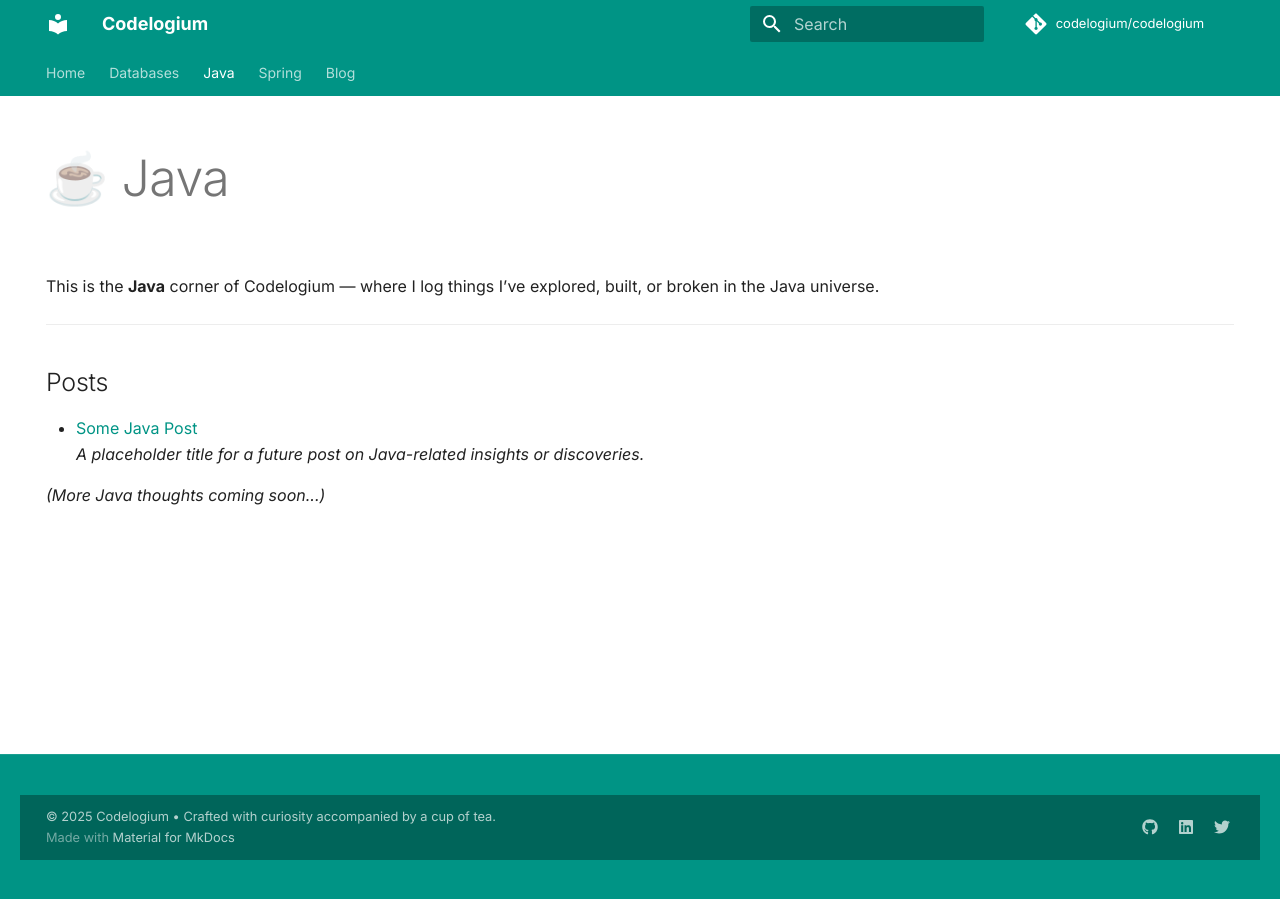
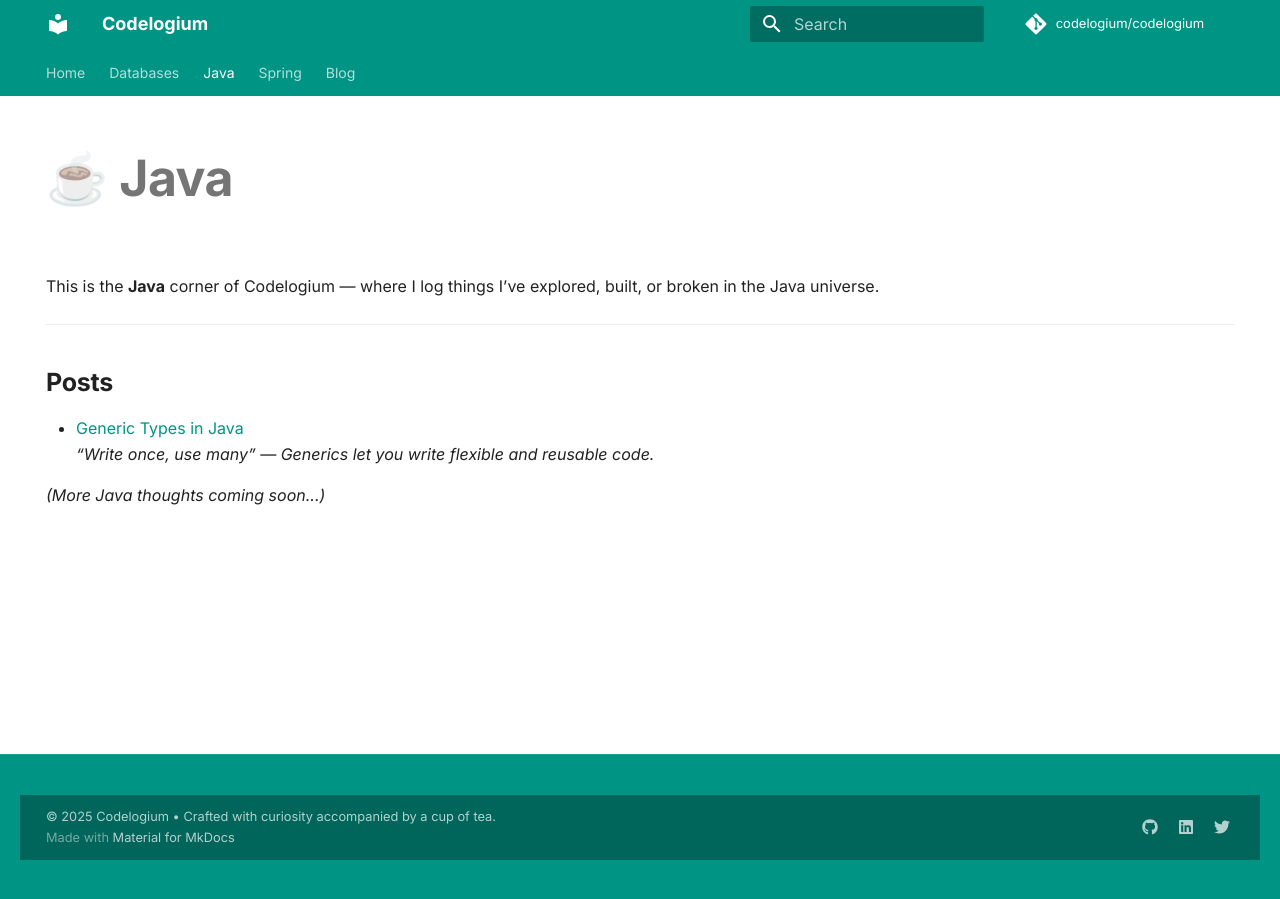
Before and after one commit to codelogium/codelogium.github.io, an MkDocs documentation site: the page built from docs/java/index.md, in a window 1280 px wide. Built offline with MkDocs 1.6.1 and Material for MkDocs 9.7.7, drawn with Linux system fonts in a browser that asks for light colours; comment, search, counter and statistics services are not loaded.

Commit message:
feat: custom css

```diff
--- a/docs/java/index.md
+++ b/docs/java/index.md
@@ -12,7 +12,7 @@ This is the **Java** corner of Codelogium — where I log things I’ve explored
 
 ## Posts
 
-- [Some Java Post](some-java-post.md)
-  _A placeholder title for a future post on Java-related insights or discoveries._
+- [Generic Types in Java](../blog/post/java/generic-types.md)
+  _“Write once, use many” — Generics let you write flexible and reusable code._
 
 *(More Java thoughts coming soon...)*
--- a/docs/stylesheets/extra.css
+++ b/docs/stylesheets/extra.css
@@ -5,10 +5,20 @@
 
   } */
 
+  /* Make sidebar navigation links bold */
+  .md-header-nav .md-nav__link a {
+    font-weight: bold !important;
+}
 
-  .md-typeset h1 {
-    font-size: 2.5rem;
+
+  .md-typeset h1, .md-typeset h2, .md-typeset h3, .md-typeset h4, .md-typeset h5, .md-typeset h6 {
+    font-weight: 700;
   }
+  /* Bold nav links in the sidebar */
+
+.md-typeset h1 {
+  font-size: 2.5rem;
+}
 
 
   /* Footer */
--- a/mkdocs.yml
+++ b/mkdocs.yml
@@ -8,6 +8,7 @@ edit_uri: "GitHub"
 theme:
   name: material
   language: en
+  #custom_dir: overrides
   #logo: assets/logo.png
   #favicon: assets/favicon.ico
   palette:
@@ -24,11 +25,12 @@ theme:
     text: Inter
     code: Fira Code
   features:
-    - navigation.instant
+    #- navigation.instant
     - navigation.sections
     - navigation.top
     - navigation.tabs
     - #navigation.footer
+    - navigation.indexes
     - toc.integrate
     - content.tabs.link
     - content.code.annotate
@@ -84,5 +86,6 @@ plugins:
   - search:
   - awesome-pages:
   - blog:
+  - tags:
   - git-revision-date-localized:
       fallback_to_build_date: true
```
Also changed, not shown: docs/blog/random-thought.md (+29 -0 lines), docs/spring/jwt-auth.md (+3 -0 lines), docs/blog/.pages (deleted), docs/databases/hibernate-tips.md (deleted), docs/databases/postgres-vs-h2.md (deleted), docs/java/some-java-post.md (deleted), 1 other file.
